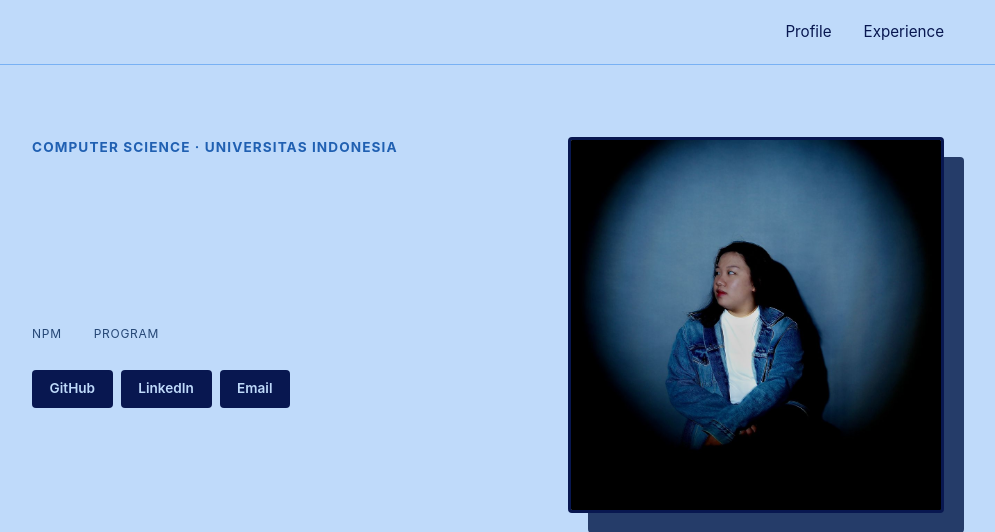
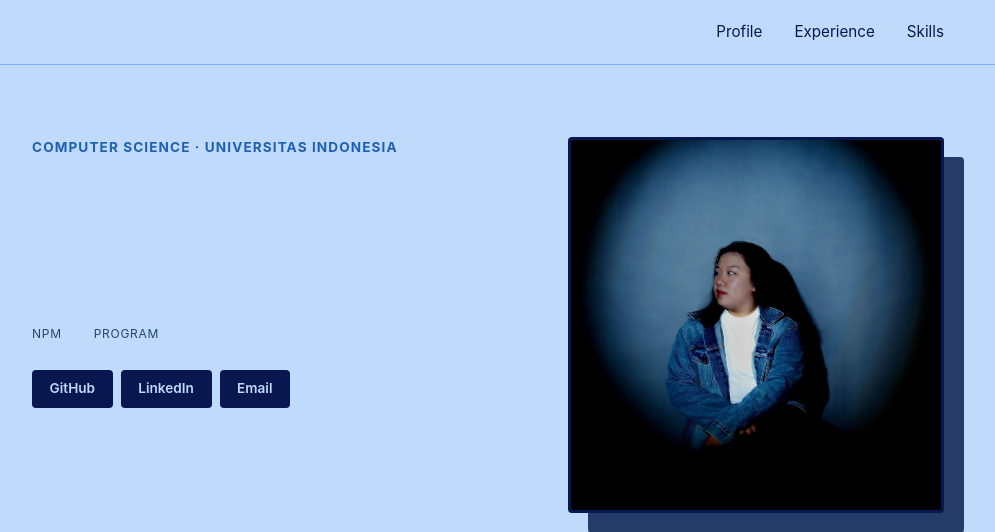
Before and after one commit to felishangeline/myportofolio, a Django app: template templates/index.html in a window 1280 px wide. Shown: the top 532 px of the page, without its empty margins (152-1147 px from the left). Run offline with Django 3.2, Linux system fonts and the light colour scheme; the template is opened without the code that fills it, so the values that code supplies are empty.

Commit message:
menambahkan template baru: skill

```diff
--- a/templates/index.html
+++ b/templates/index.html
@@ -16,6 +16,7 @@
             <nav>
                 <a href="{% url 'main:show_main' %}">Profile</a>
                 <a href="{% url 'main:show_experience' %}">Experience</a>
+                <a href="{% url 'main:show_skills'}">Skills</a>
             </nav>
         </div>
     </header>
```
Also changed, not shown: main/models.py (line endings or trailing spaces), templates/skills.html (added).
